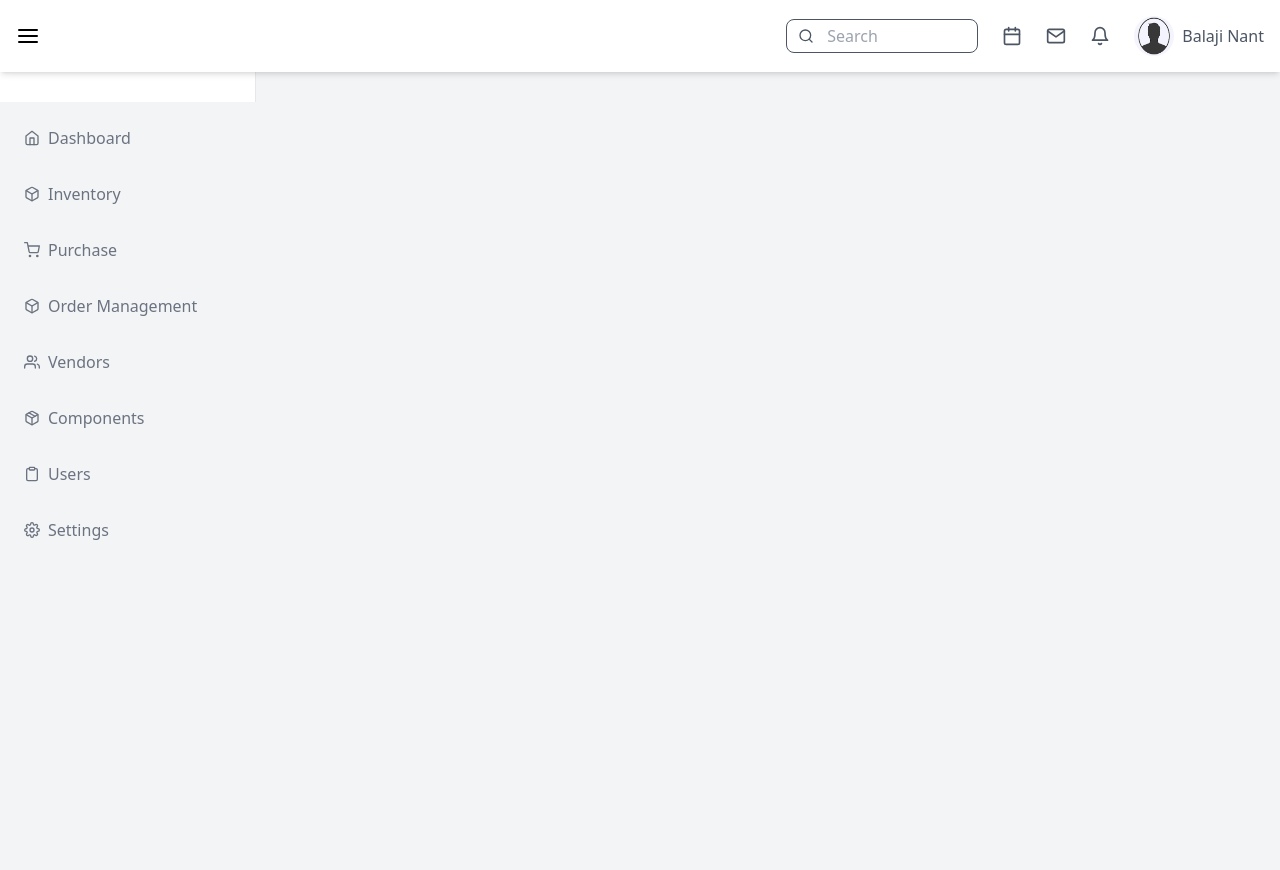
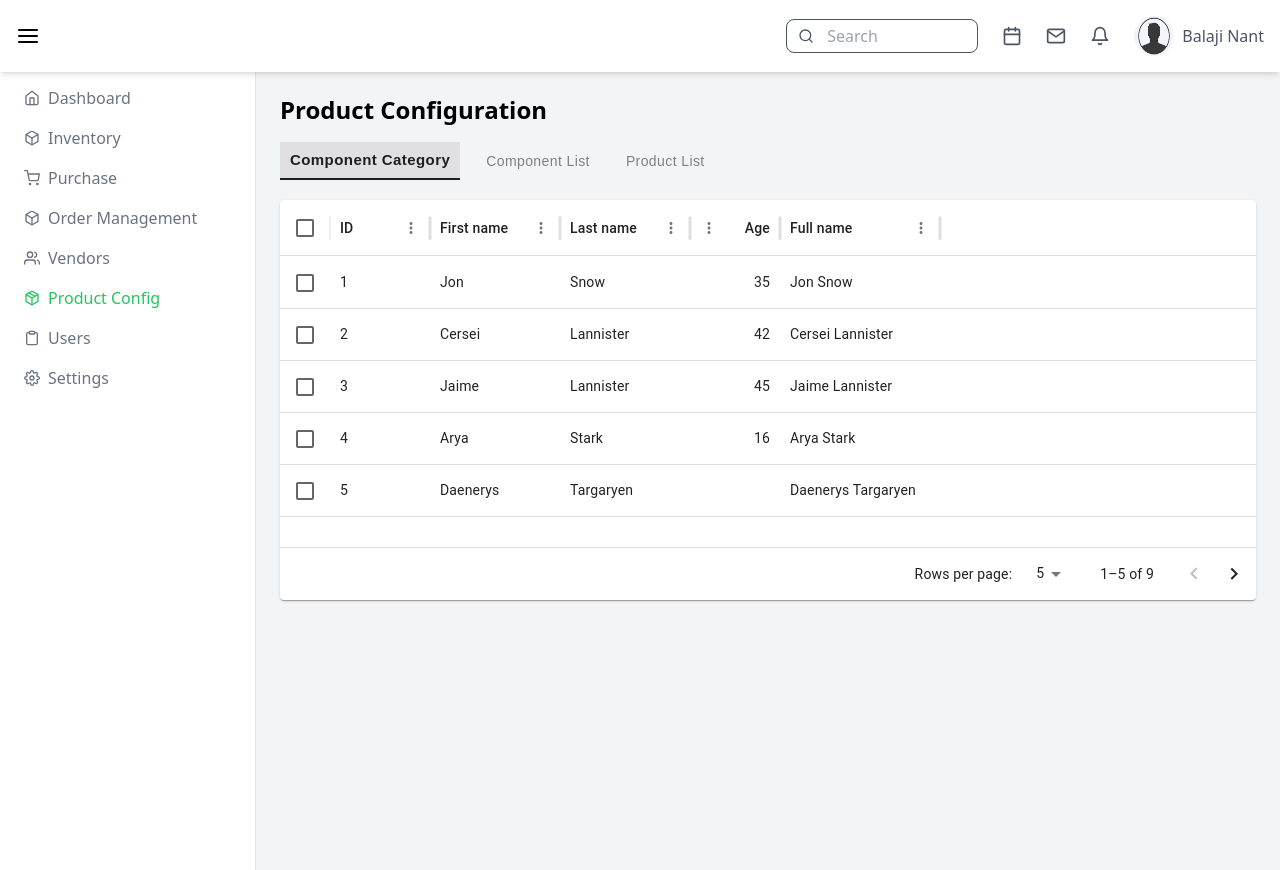
Before and after one commit to BDSITAdmin/conyband_erp_tool, a React (Vite) app: page /product-config in a window 1280 px wide. Before the commit the page ends 800 px from the top, so only its background shows below. Built offline with nearby package versions, Linux system fonts and the light colour scheme.

Commit message:
product configuration page ui created

```diff
--- a/package.json
+++ b/package.json
@@ -12,6 +12,7 @@
     "@emotion/react": "^11.13.3",
     "@emotion/styled": "^11.13.0",
     "@mui/material": "^6.1.7",
+    "@mui/x-data-grid": "^7.22.2",
     "axios": "^1.7.7",
     "react": "^18.3.1",
     "react-datepicker": "^7.5.0",
--- a/src/App.jsx
+++ b/src/App.jsx
@@ -1,7 +1,7 @@
 import React from "react";
 import { BrowserRouter as Router, Routes, Route, Navigate } from "react-router-dom";
 import Header from "./components/header";
-import Menu from './components/menu';
+import Menu from "./components/Menu";
 import Dashboard from "./pages/Dashboard";
 import Inventory from "./pages/Inventory";
 import Components from './pages/Product';
@@ -10,6 +10,7 @@ import Purchase from './pages/Purchase';
 import Settings from './pages/settings';
 import Users from './pages/users';
 import OrderManagement from './pages/OrderManagement';
+import ProductConfiguration from "./pages/productConfiguration";
 
 function App() {
   return (
@@ -22,7 +23,7 @@ function App() {
             <Route path="/" element={<Navigate to="/dashboard" />} />
             <Route path="/dashboard" element={<Dashboard />} />
             <Route path="/inventory" element={<Inventory />} />
-            <Route path="/Components" element={<Components />} />
+            <Route path="/product-config" element={<ProductConfiguration />} />
             <Route path="/Vendors" element={<Vendors />} />
             <Route path="/Purchase" element={<Purchase />} />
             <Route path="/OrderManagement" element={<OrderManagement />} />
--- /dev/null
+++ b/src/components/TableComponent.jsx
@@ -0,0 +1,34 @@
+import * as React from 'react';
+import { DataGrid } from '@mui/x-data-grid';
+import Paper from '@mui/material/Paper';
+
+function TableComponent({columns}) {
+
+      const rows = [
+        { id: 1, lastName: 'Snow', firstName: 'Jon', age: 35 },
+        { id: 2, lastName: 'Lannister', firstName: 'Cersei', age: 42 },
+        { id: 3, lastName: 'Lannister', firstName: 'Jaime', age: 45 },
+        { id: 4, lastName: 'Stark', firstName: 'Arya', age: 16 },
+        { id: 5, lastName: 'Targaryen', firstName: 'Daenerys', age: null },
+        { id: 6, lastName: 'Melisandre', firstName: null, age: 150 },
+        { id: 7, lastName: 'Clifford', firstName: 'Ferrara', age: 44 },
+        { id: 8, lastName: 'Frances', firstName: 'Rossini', age: 36 },
+        { id: 9, lastName: 'Roxie', firstName: 'Harvey', age: 65 },
+      ];
+
+      const paginationModel = { page: 0, pageSize: 5 };
+  return (
+    <Paper sx={{ height: 400, width: '100%', marginTop:"20px" }}>
+      <DataGrid
+        rows={rows}
+        columns={columns}
+        initialState={{ pagination: { paginationModel } }}
+        pageSizeOptions={[5, 10]}
+        checkboxSelection
+        sx={{ border: 0,borderRadius:"50px" }}
+      />
+    </Paper>
+  )
+}
+
+export default TableComponent
--- /dev/null
+++ b/src/components/ToggleButtons.jsx
@@ -0,0 +1,55 @@
+import * as React from "react";
+import ToggleButton from "@mui/material/ToggleButton";
+import ToggleButtonGroup from "@mui/material/ToggleButtonGroup";
+
+function ToggleButtons({data}) {
+  const [alignment, setAlignment] = React.useState(data[0]);
+
+  const handleChange = (event, newAlignment) => {
+    if (newAlignment !== null) {
+      setAlignment(newAlignment);
+    }
+  };
+
+  return (
+    <ToggleButtonGroup
+      value={alignment}
+      exclusive
+      onChange={handleChange}
+      sx={{
+        display: "flex",
+        gap: 2,
+      }}
+    >
+      {data.map((item, index) => (
+        <ToggleButton
+          key={index}
+          value={item}
+          sx={{
+            color: alignment === item ? "#202020" : "#808080",
+            fontFamily: "Outfit, sans-serif",
+            fontSize: alignment === item ? "15px" : "14px",
+            fontWeight: alignment === item ? 600 : 500,
+            lineHeight: alignment === item ? "20px" : "18px",
+            textAlign: "left",
+            textUnderlinePosition: "from-font",
+            textDecorationSkipInk: "none",
+            textTransform: "none",
+            border: "none",
+            borderBottom: alignment === item ? "2px solid #202020" : "none",
+            borderRadius: 0,
+            "&:hover": {
+              backgroundColor: "transparent",
+            },
+            padding: "8px 10px",
+            backgroundColor: "transparent",
+          }}
+        >
+          {item}
+        </ToggleButton>
+      ))}
+    </ToggleButtonGroup>
+  );
+}
+
+export default ToggleButtons;
--- a/src/components/menu.jsx
+++ b/src/components/menu.jsx
@@ -13,8 +13,8 @@ const Menu = () => {
   const location = useLocation();
 
   return (
-    <div className= " w-64 h-auto p-4  bg-white border-r">
-      <ul className="fixed mt-8 space-y-4">
+    <div className= "overflow-y-auto pt-2 w-1/5 space-y-4 px-4 h-[100vh] bg-white border-r">
+      <ul className="">
 
         {[
           { label: "Dashboard", icon: <FiHome />, path: "/dashboard" },
@@ -22,7 +22,7 @@ const Menu = () => {
           { label: "Purchase", icon: <FiShoppingCart />, path: "/purchase" },
           { label: "Order Management", icon: <FiBox />, path: "/OrderManagement" },
           { label: "Vendors", icon: <FiUsers />, path: "/vendors" },
-          { label: "Components", icon: <FiPackage />, path: "/Components" },
+          { label: "Product Config", icon: <FiPackage />, path: "/product-config" },
           { label: "Users", icon: <FiClipboard />, path: "/users" },
           { label: "Settings", icon: <FiSettings />, path: "/settings" },
         ].map(({ label, icon, path }) => (
--- a/src/components/productButton.jsx
+++ b/src/components/productButton.jsx
@@ -4,6 +4,7 @@ import { z } from 'zod';
 import SuccessAlert from './SuccessAlert';
 import ErrorAlert from './ErrorAlert';
 import LoadingCircle from './LoadingCircle';
+import useFetch from '../Hook/useFetch';
 
 const categorySchema = z.object({
     category_name: z
@@ -22,6 +23,9 @@ const ProductList = () => {
     const [isFormValid, setIsFormValid] = useState(false);
     const modalRef = useRef(null);
     const buttonRef = useRef(null);
+
+    const { data, loading, error, reFetch } = useFetch("http://localhost:8080/api/v1/categories");
+    // console.log("data is", data)
 
     const toggleModal = () => {
         setIsOpen(!isOpen);
--- a/src/pages/Product.jsx
+++ b/src/pages/Product.jsx
@@ -15,7 +15,7 @@ const initialPurchasingData = Array(10).fill({
 });
 
 const initialFinishedGoodsData = Array(10).fill({
-    id: "#F000001",
+    id: "#F000002",
     name: "Finished Component",
     categoryName: "Raw Materials",
 });
--- /dev/null
+++ b/src/pages/productConfiguration.jsx
@@ -0,0 +1,37 @@
+import React from 'react'
+import ToggleButtons from '../components/ToggleButtons'
+import TableComponent from '../components/TableComponent'
+
+function ProductConfiguration() {
+  const columns = [
+    { field: 'id', headerName: 'ID', width: 100 },
+    { field: 'firstName', headerName: 'First name', width: 130 },
+    { field: 'lastName', headerName: 'Last name', width: 130 },
+    {
+      field: 'age',
+      headerName: 'Age',
+      type: 'number',
+      width: 90,
+    },
+    {
+      field: 'fullName',
+      headerName: 'Full name',
+      description: 'This column has a value getter and is not sortable.',
+      sortable: false,
+      width: 160,
+      valueGetter: (value, row) => `${row.firstName || ''} ${row.lastName || ''}`,
+    },
+  ];
+  return (
+    <>
+    {/* navigation  */}
+    <div className="p-6 w-full bg-gray-100 rounded-md">
+        <h1 className="mb-4 text-2xl font-semibold">Product Configuration</h1>
+    <ToggleButtons  data={["Component Category", "Component List", "Product List"]} />
+    <TableComponent columns={columns} />
+    </div>
+    </>
+  )
+}
+
+export default ProductConfiguration
```
Also changed, not shown: 1 other file (tests, documents, lock files or other folders).
